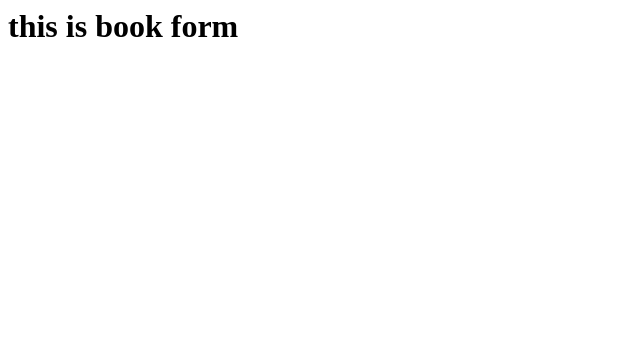
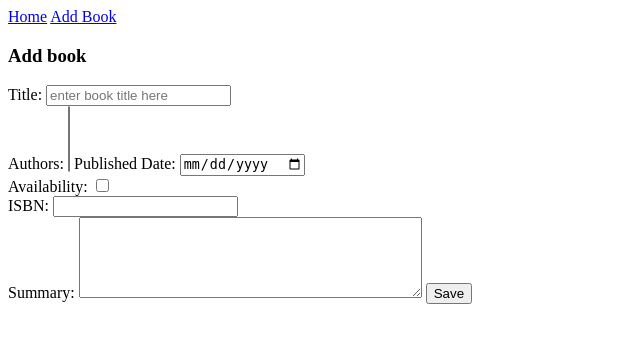
Before and after one commit to Vahidvhd/django-library-management, a Django app: page /book_add_edit/ in a window 1280 px wide. Shown: the top 343 px of the page, without its empty margins (0-640 px from the left). Run offline with Django 5.2, Linux system fonts and the light colour scheme; data that the repository does not hold is empty.

Commit message:
Add book add/edit functionality and update navbar

```diff
--- a/library/urls.py
+++ b/library/urls.py
@@ -3,7 +3,7 @@ from . import views
 
 
 urlpatterns = [
-    path('', views.home),
+    path('', views.home, name= 'home'),
     path('book_list/', views.book_list, name = 'book_list'),
     path('book_detail/<int:id>/', views.book_detail, name= 'book_detail'),
     path('book_add_edit/', views.book_add_edit, name= 'book_add_edit'),
--- a/library/views.py
+++ b/library/views.py
@@ -1,4 +1,4 @@
-from django.shortcuts import render
+from django.shortcuts import render, redirect
 from .models import Author, Book
 # Create your views here.
 def home(request):
@@ -22,5 +22,46 @@ def book_add_edit(request, id=None):
         book = Book.objects.get(id=id)
     else:
         book = None
-    context = {'book': book}
+    authors = Author.objects.all()
+
+    if request.method == 'POST':
+        title = request.POST.get('title')
+        author_ids = request.POST.getlist('authors')
+        published_date = request.POST.get('published_date')
+        is_available = request.POST.get('is_available') == 'on'
+        isbn = request.POST.get('isbn')
+        summary = request.POST.get('summary')
+
+        if book:
+            book.title = title
+            book.published_date = published_date
+            book.isbn = isbn
+            book.summary = summary
+            book.is_available = is_available
+            book.save()
+
+        else:
+            book = Book.objects.create(
+                title=title,
+                published_date=published_date,
+                isbn=isbn,
+                summary=summary,
+                is_available=is_available
+            )
+
+        book.authors.set(author_ids)
+        return redirect('book_list')
+
+
+
+
+
+
+
+
+
+
+
+
+    context = {'book': book, 'authors': authors}
     return render(request, 'library/book_form.html', context)
--- a/templates/base.html
+++ b/templates/base.html
@@ -6,7 +6,10 @@
     <title>{% block title %}{% endblock%}</title>
 </head>
 <body>
-    <nav>navbar placeholder</nav>
+    <nav>
+        <a href="{% url 'home'%}">Home</a>
+        <a href="{% url 'book_add_edit'%}">Add Book</a>
+    </nav>
 
     {% block content%}
     {% endblock %}
--- a/templates/library/book_detail.html
+++ b/templates/library/book_detail.html
@@ -1,3 +1,5 @@
+{% extends 'base.html'%}
+
 {% block title %}
 Book Detail
 {% endblock%}
--- a/templates/library/book_form.html
+++ b/templates/library/book_form.html
@@ -1 +1,77 @@
-<h1>this is book form {{book.title}}</h1>
+{% extends 'base.html' %}
+
+{% block title %}
+    {%  if book %}
+    Edit Book
+    {% else %}
+    Add book
+    {% endif %}
+{% endblock%}
+
+
+
+{% block content%}
+<h3>
+    {%  if book %}
+    Edit Book
+    {% else %}
+    Add book
+    {% endif %}
+</h3>
+
+<form method="post">
+    {% csrf_token %}
+    <label>Title:</label>
+    <input type="text" name='title' value='{% if book %}{{ book.title }}{% endif %}' placeholder='enter book title here'>
+
+    <br>
+
+    <label>Authors:</label>
+    <select name="authors" multiple>
+        {% for author in authors %}
+            <option value="{{author.id}}" {% if book and author in book.authors.all %}
+                selected
+            {% endif %}>
+
+            {{ author.first_name }} {{ author.last_name }}
+            </option>
+        {% endfor %}
+    </select>
+
+    <label>Published Date:</label>
+    <input type="date" name='published_date' value="{% if book %}{{ book.published_date|date:'Y-m-d' }}{% endif %}">
+
+    <br>
+
+    <label>Availability:</label>
+    <input type="checkbox" name='is_available' {% if book and book.is_available %}
+            checked
+        {% endif %} >
+
+    <br>
+
+    <label>ISBN:</label>
+    <input type="text" name="isbn" value='{% if book %}{{ book.isbn }}{% endif %}'>
+
+    <br>
+
+    <label>Summary:</label>
+    <textarea name="summary" rows='5' cols='40'>
+        {% if book %}{{ book.summary }}{% endif %}
+    </textarea>
+
+    <button type="submit">Save</button>
+
+
+
+</form>
+
+
+{% endblock %}
+
+
+
+published_date
+is_available
+isbn
+summary
--- a/templates/library/book_list.html
+++ b/templates/library/book_list.html
@@ -1,3 +1,4 @@
+{% extends 'base.html'%}
 {% block title %}
 Book List
 {% endblock%}
--- a/templates/library/home.html
+++ b/templates/library/home.html
@@ -1,4 +1,5 @@
 {% extends 'base.html'%}
+
 {% block title %}Home{% endblock%}
 
 {% block content%}
```
